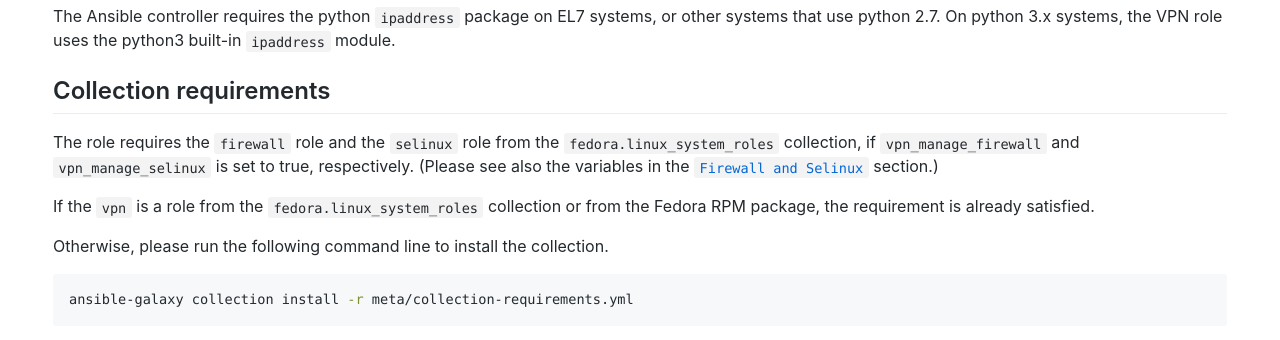
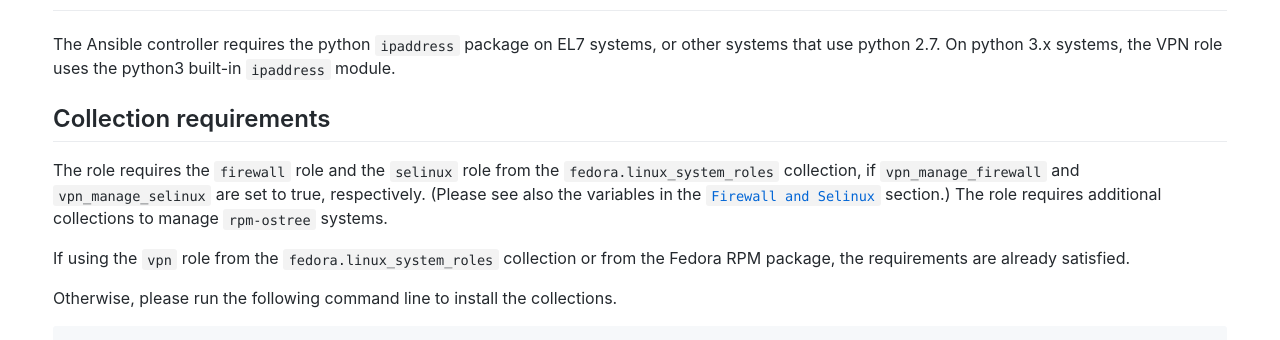
Before and after one commit to linux-system-roles/vpn, a plain HTML site: page docs/index.html in a window 1280 px wide. Shown: the part 1783-2123 px from the top of the page. Drawn offline with Linux system fonts and the light colour scheme.

Commit message:
Update README.html for latest

```diff
--- a/docs/index.html
+++ b/docs/index.html
@@ -211,6 +211,7 @@
 id="toc-libreswan-algorithms">Libreswan algorithms</a></li>
 </ul></li>
 </ul></li>
+<li><a href="#rpm-ostree" id="toc-rpm-ostree">rpm-ostree</a></li>
 <li><a href="#license" id="toc-license">License</a></li>
 </ul>
 </nav>
@@ -249,15 +250,16 @@
 <p>The role requires the <code>firewall</code> role and the
 <code>selinux</code> role from the
 <code>fedora.linux_system_roles</code> collection, if
-<code>vpn_manage_firewall</code> and <code>vpn_manage_selinux</code> is
+<code>vpn_manage_firewall</code> and <code>vpn_manage_selinux</code> are
 set to true, respectively. (Please see also the variables in the <a
 href="#firewall-and-selinux"><code>Firewall and Selinux</code></a>
-section.)</p>
-<p>If the <code>vpn</code> is a role from the
+section.) The role requires additional collections to manage
+<code>rpm-ostree</code> systems.</p>
+<p>If using the <code>vpn</code> role from the
 <code>fedora.linux_system_roles</code> collection or from the Fedora RPM
-package, the requirement is already satisfied.</p>
+package, the requirements are already satisfied.</p>
 <p>Otherwise, please run the following command line to install the
-collection.</p>
+collections.</p>
 <div class="sourceCode" id="cb2"><pre
 class="sourceCode bash"><code class="sourceCode bash"><span id="cb2-1"><a href="#cb2-1" aria-hidden="true" tabindex="-1"></a><span class="ex">ansible-galaxy</span> collection install <span class="at">-r</span> meta/collection-requirements.yml</span></code></pre></div>
 <h1 id="top-level-variables">Top-level variables</h1>
@@ -1103,6 +1105,8 @@
 <h2 id="algorithms">Algorithms</h2>
 <h3 id="libreswan-algorithms">Libreswan algorithms</h3>
 <p>Minimum acceptable algorithms are AES, MODP2048 and SHA2.</p>
+<h1 id="rpm-ostree">rpm-ostree</h1>
+<p>See README-ostree.md</p>
 <h1 id="license">License</h1>
 <p>MIT.</p>
 </article>
```
Also changed, not shown: latest/README.html (+9 -5 lines).
